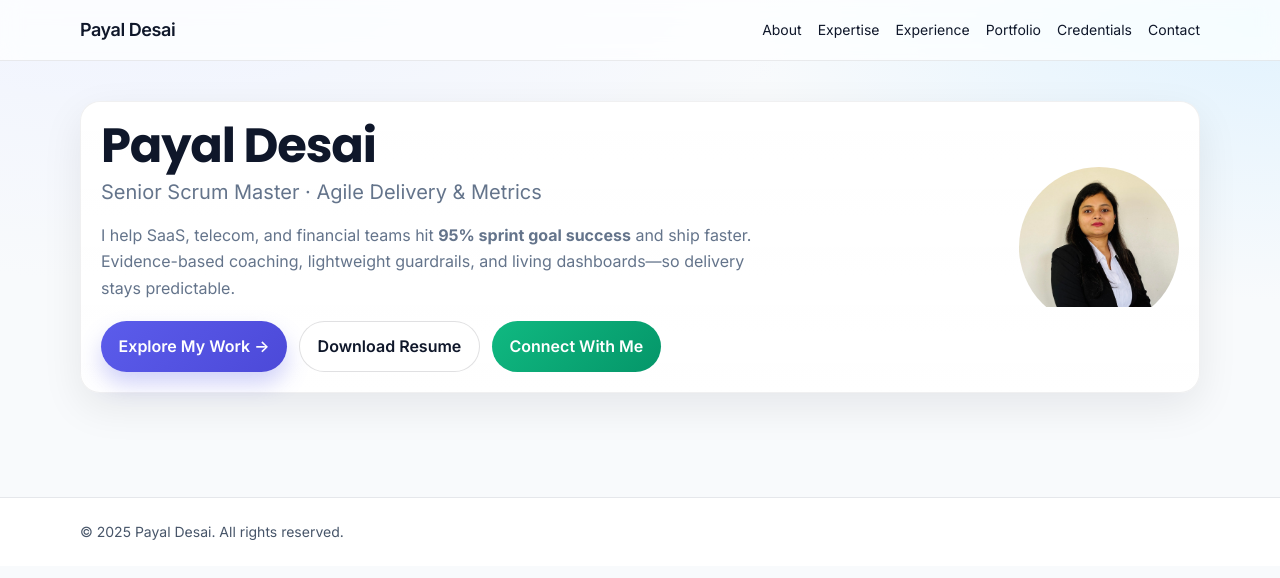
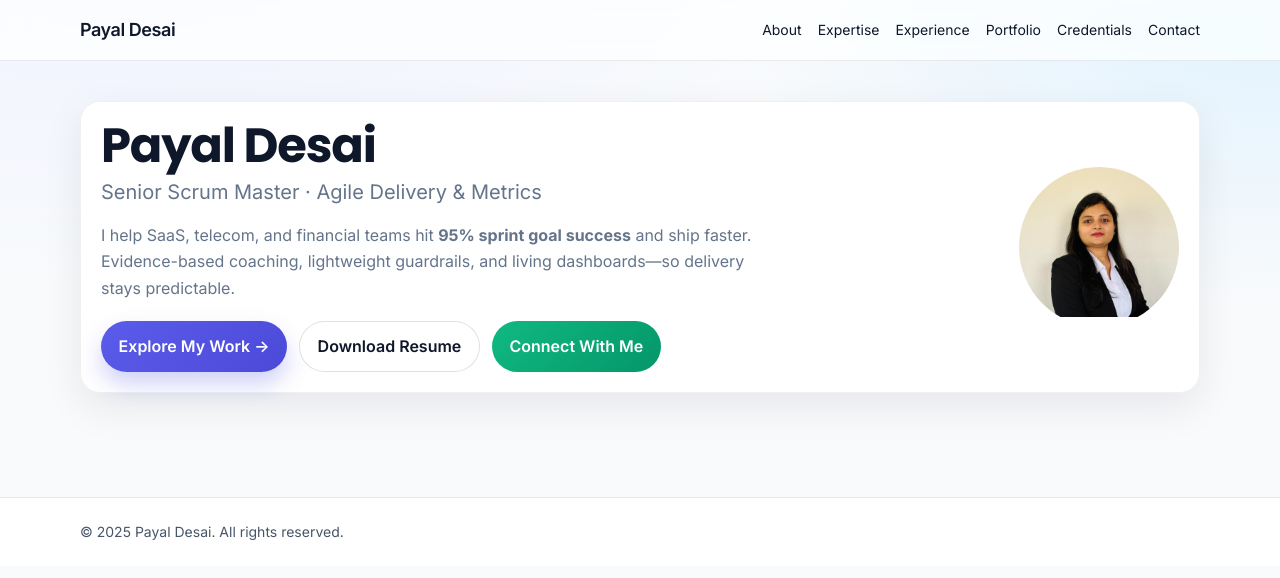
Before and after one commit to dirghak/Payal-Desai, a Next.js app: page / in a window 1280 px wide. Shown: the top 578 px of the page. Built offline with nearby package versions, Linux system fonts and the light colour scheme.

Commit message:
Update page.tsx

```diff
--- a/app/page.tsx
+++ b/app/page.tsx
@@ -47,7 +47,7 @@ export default function Page() {
     style={{ width: 160, height: 160, borderRadius: "9999px", overflow: "hidden" }}
   >
     <img
-      src="/photo.jpeg"
+      src="/photo2.jpeg"
       alt="Payal Desai"
       width={160}            // draw exactly at 160px to avoid browser resampling
       height={160}
```
